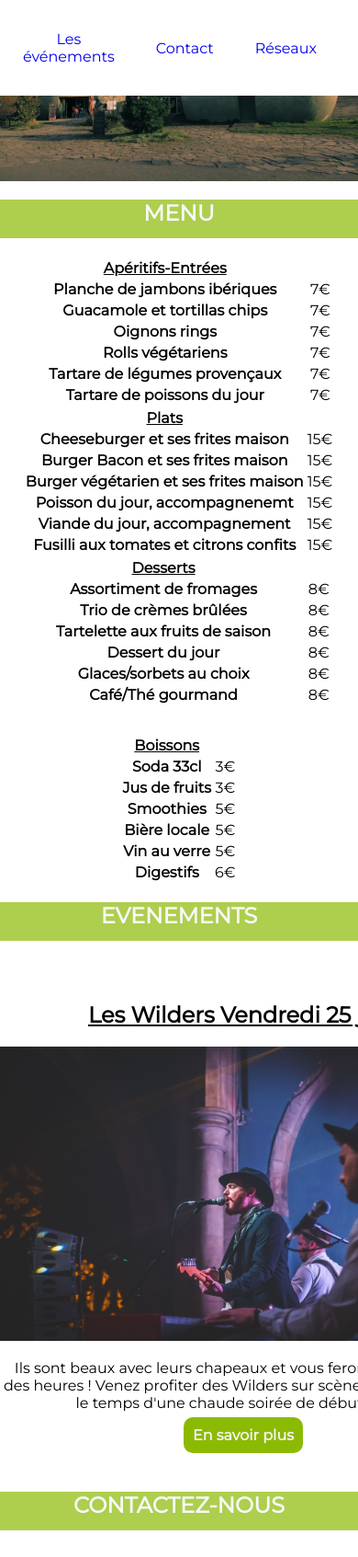
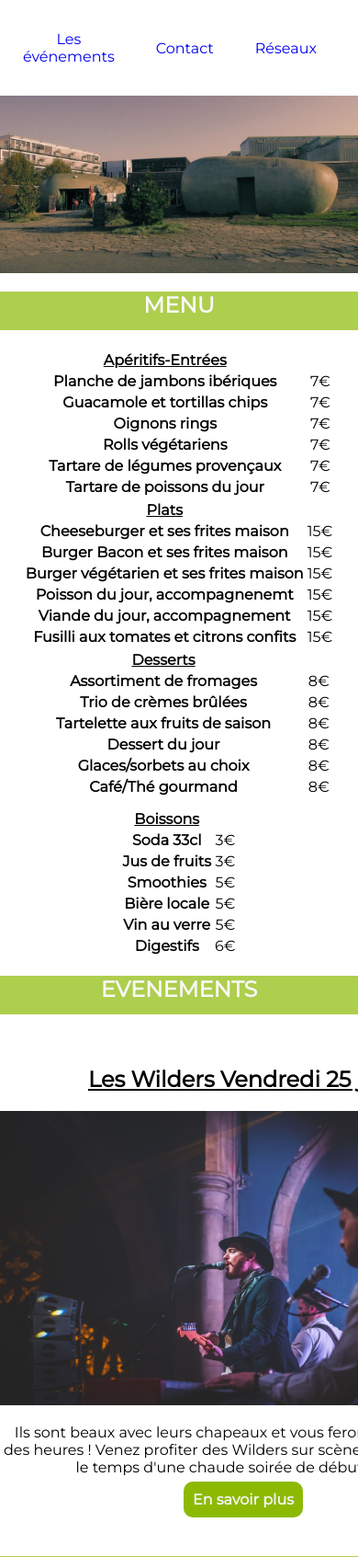
Before and after one commit to a-melie/Le-Galet-, a PHP site: page / in a window 390 px wide. Shown: the top 1693 px of the page at 92% size. Run offline with PHP 8.4, Linux system fonts and the light colour scheme; some libraries are stand-ins or nearby versions.

Commit message:
image header position fixed

```diff
--- a/index.html
+++ b/index.html
@@ -135,7 +135,7 @@
                     </tbody>
                 </table>
             </div>
-            <div class="card margin-top">
+            <div class="margin-top">
                 <table>
                     <thead>
                         <tr>
--- a/style.css
+++ b/style.css
@@ -8,13 +8,9 @@ body{
 li {
 	list-style: none;
 }
-
 a{
 	text-decoration: none;
 }
-
-/* HEADER */
-
 nav{
 	display: flex;
 	justify-content: flex-end;
@@ -62,6 +58,7 @@ h1{
 .img-header{
 	display: none;
 	width:100%;
+	margin-top: 100px;
 }
 @media only screen and (max-width: 768px){
 	h1{
@@ -128,9 +125,6 @@ h1{
 	.card-menu-container{
 		flex-direction: column;
 		flex-wrap: wrap;
-	}
-	.card{
-		margin-top: 30px;
 	}
 }
 
```
